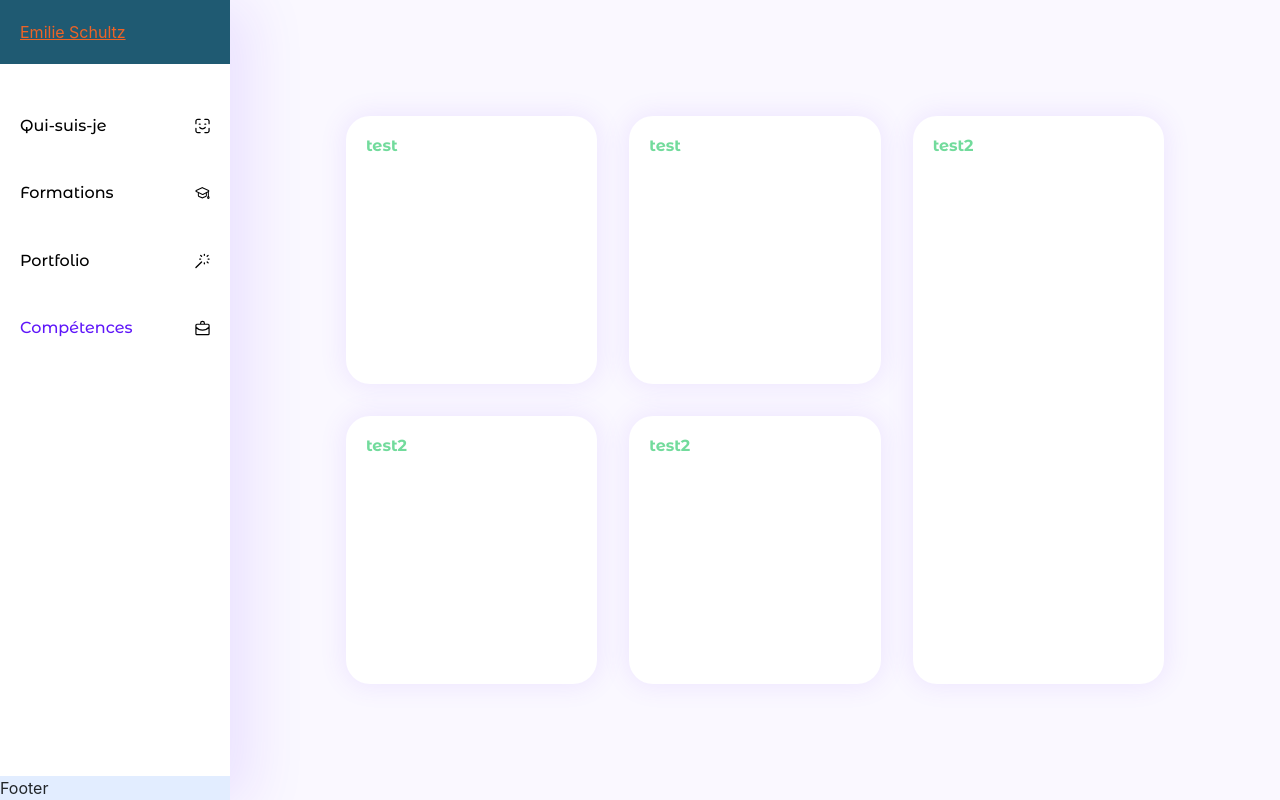
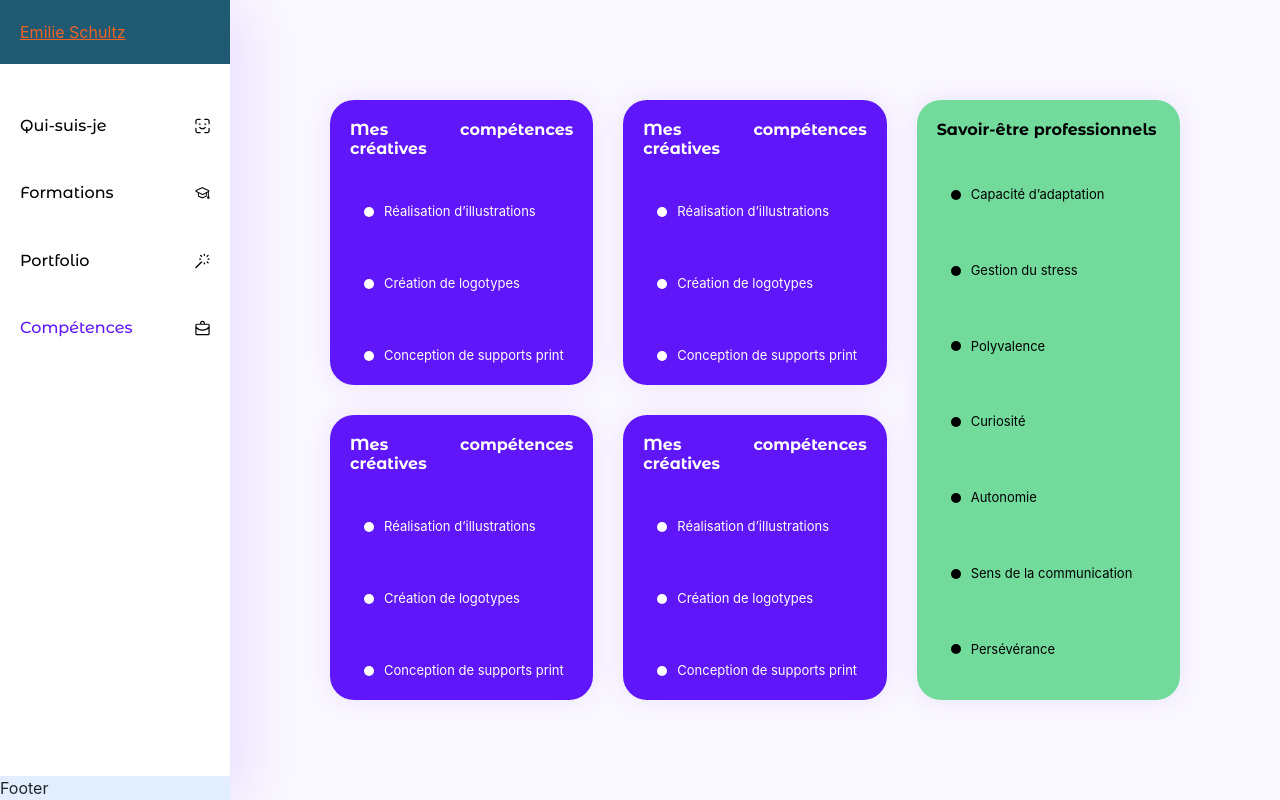
Before and after one commit to emilieschultz/emilieschultz.fr, a React (Create React App) app: page /competences in a window 1280 px wide. Built offline with nearby package versions, Linux system fonts and the light colour scheme; a web font is replaced by a local one.

Commit message:
add skills cards

```diff
--- a/src/pages/skills/index.js
+++ b/src/pages/skills/index.js
@@ -2,64 +2,53 @@ import React from 'react';
 import styles from './style.module.scss';
 import Card, { CardList } from '../../components/card';
 
-// CardList1.args = {
-//   title: 'Mes compétences créatives',
-//   backgroundColor: 'purple',
-//   titleColor: 'white',
-//   textColor: 'white',
-//   list: [
-//     'Réalisation d’illustrations',
-//     'Création de logotypes',
-//     'Conception de supports print',
-//   ],
-//   listColor: 'white',
-// };
-//
-// CardList2.args = {
-//   title: 'Savoir-être professionnels',
-//   backgroundColor: 'green',
-//   titleColor: 'black',
-//   list: [
-//     'Capacité d’adaptation',
-//     'Gestion du stress',
-//     'Polyvalence',
-//     'Curiosité',
-//     'Autonomie',
-//     'Sens de la communication',
-//     'Persévérance',
-//   ],
-// };
+const skillProps = {
+  title: 'Mes compétences créatives',
+  backgroundColor: 'purple',
+  titleColor: 'white',
+  textColor: 'white',
+  list: [
+    'Réalisation d’illustrations',
+    'Création de logotypes',
+    'Conception de supports print',
+  ],
+  listColor: 'white',
+};
+
+const proProps = {
+  title: 'Savoir-être professionnels',
+  backgroundColor: 'green',
+  titleColor: 'black',
+  list: [
+    'Capacité d’adaptation',
+    'Gestion du stress',
+    'Polyvalence',
+    'Curiosité',
+    'Autonomie',
+    'Sens de la communication',
+    'Persévérance',
+  ],
+};
 
 export default function Skills() {
   return (
     <div className={styles.skills}>
-      <div className="d-flex align-content-stretch flex-wrap h-100">
-        <div className="d-flex flex-fill">
-          <div className="d-flex flex-column w-100">
-            <div className="flex-fill m-3">
-              <Card title={'test'}></Card>
-            </div>
-            <div className="flex-fill m-3">
-              <Card title={'test2'}></Card>
-            </div>
-          </div>
+      <div className={styles.grid}>
+        <div className={styles.item1}>
+          <CardList {...skillProps} />
+        </div>
+        <div className={styles.item2}>
+          <CardList {...skillProps} />
         </div>
 
-        <div className="d-flex flex-fill">
-          <div className="d-flex flex-column  w-100">
-            <div className="flex-fill m-3">
-              <Card title={'test'}></Card>
-            </div>
-            <div className="flex-fill m-3">
-              <Card title={'test2'}></Card>
-            </div>
-          </div>
+        <div className={styles.item3}>
+          <CardList {...skillProps} />
         </div>
-
-        <div className="d-flex flex-fill">
-          <div className="d-flex flex-column  w-100  m-3">
-            <Card title={'test2'}></Card>
-          </div>
+        <div className={styles.item4}>
+          <CardList {...skillProps} />
+        </div>
+        <div className={styles.item5}>
+          <CardList {...proProps} />
         </div>
       </div>
     </div>
--- a/src/pages/skills/style.module.scss
+++ b/src/pages/skills/style.module.scss
@@ -9,3 +9,35 @@ $padding: 100px;
   text-align: justify;
   height: 100%;
 }
+
+.grid {
+  display: grid;
+  height: 100%;
+  grid-gap: 30px;
+  grid-template-rows: repeat(2, auto);
+  grid-template-columns: repeat(3, 1fr);
+}
+
+.item1 {
+  grid-column: 1;
+  grid-row: 1;
+}
+.item2 {
+  grid-column: 1;
+  grid-row: 2;
+}
+
+.item3 {
+  grid-column: 2;
+  grid-row: 1;
+}
+
+.item4 {
+  grid-column: 2;
+  grid-row: 2;
+}
+
+.item5 {
+  grid-row-start: 1;
+  grid-row-end: 3;
+}
```
